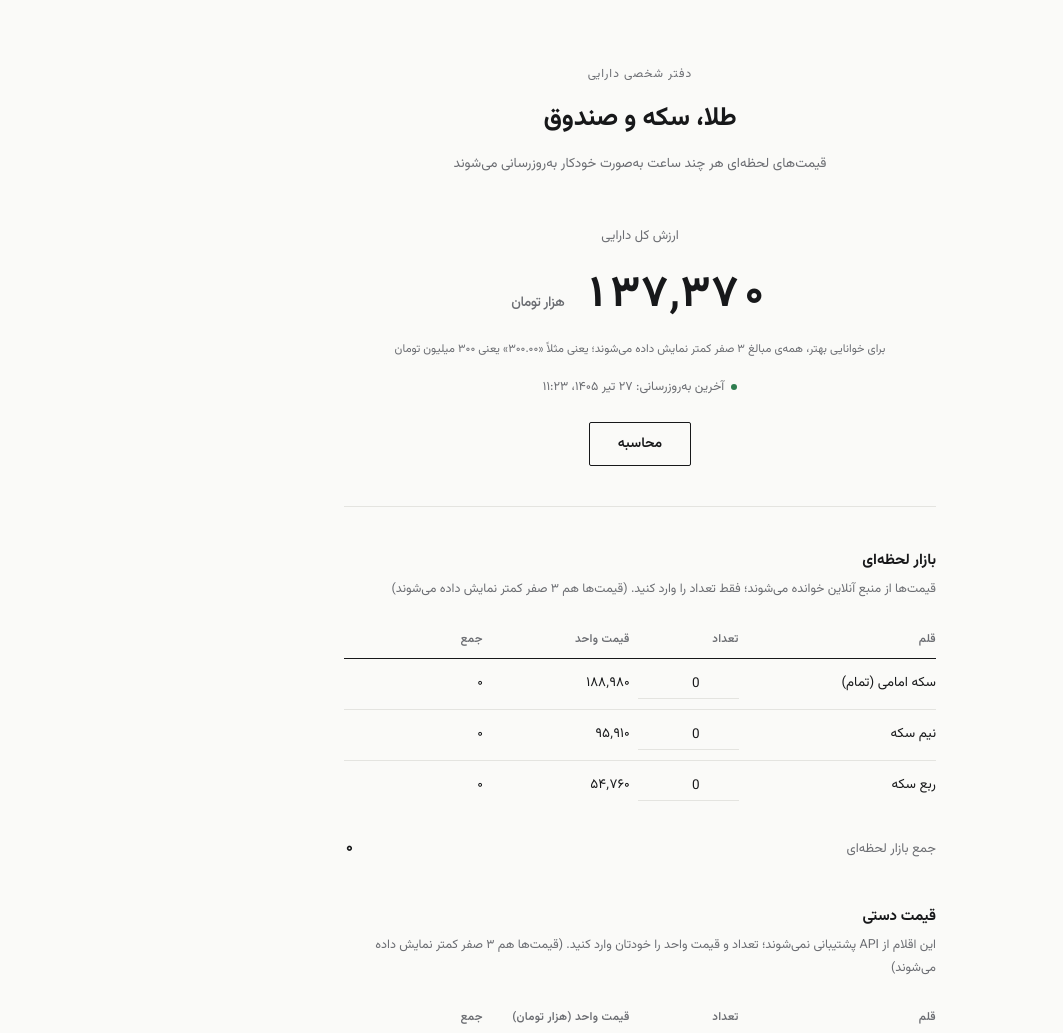
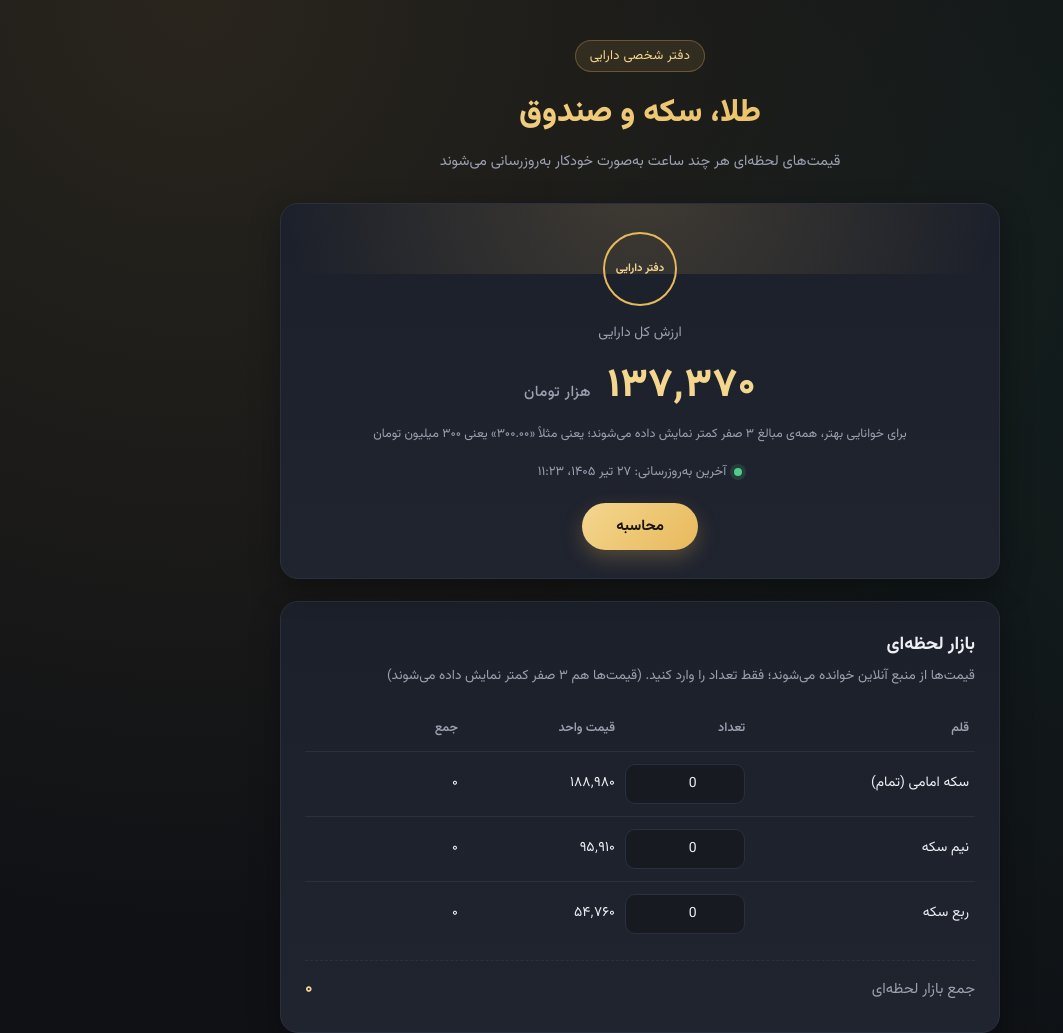
Before and after one commit to parsa8484/Seke, a plain HTML site: page index.html in a window 1280 px wide. Shown: the top 1033 px of the page, without its empty margins (0-1063 px from the left). Drawn offline with Linux system fonts and the light colour scheme.

Commit message:
Update style.css

```diff
--- a/css/style.css
+++ b/css/style.css
@@ -1,14 +1,19 @@
-@import url('https://fonts.googleapis.com/css2?family=Vazirmatn:wght@400;500;600;700&display=swap');
+@import url('https://fonts.googleapis.com/css2?family=Vazirmatn:wght@400;500;600;700;800&display=swap');
 
 :root {
-  --bg: #fafaf8;
-  --ink: #17181a;
-  --ink-dim: #6b6d72;
-  --line: #e4e4e0;
-  --accent: #b8860b;
-  --accent-soft: #f3ead6;
-  --green: #2e7d4f;
-  --red: #c4402f;
+  --bg: #0f1115;
+  --bg-soft: #171a21;
+  --card: #1c202a;
+  --card-2: #20242f;
+  --border: #2b3040;
+  --gold: #e8b95b;
+  --gold-soft: #f4d68f;
+  --text: #eef0f4;
+  --text-dim: #9aa1b1;
+  --green: #4fce88;
+  --red: #ef6a6a;
+  --radius: 18px;
+  --shadow: 0 10px 30px rgba(0, 0, 0, 0.35);
 }
 
 * {
@@ -22,83 +27,127 @@ html, body {
 
 body {
   font-family: 'Vazirmatn', Tahoma, sans-serif;
-  background: var(--bg);
-  color: var(--ink);
-  line-height: 1.8;
+  background:
+    radial-gradient(circle at 15% 0%, rgba(232, 185, 91, 0.12), transparent 45%),
+    radial-gradient(circle at 100% 20%, rgba(79, 206, 136, 0.08), transparent 40%),
+    var(--bg);
+  color: var(--text);
+  min-height: 100vh;
+  line-height: 1.7;
   -webkit-font-smoothing: antialiased;
 }
 
 .wrap {
-  max-width: 640px;
+  max-width: 760px;
   margin: 0 auto;
-  padding: 64px 24px 80px;
+  padding: 40px 20px 60px;
 }
 
 /* ---------- Header ---------- */
 
 .masthead {
   text-align: center;
-  margin-bottom: 48px;
+  margin-bottom: 28px;
 }
 
 .eyebrow {
-  display: block;
-  font-size: 12px;
-  color: var(--ink-dim);
-  letter-spacing: 1px;
-  margin: 0 0 10px;
+  display: inline-block;
+  font-size: 13px;
+  color: var(--gold-soft);
+  background: rgba(232, 185, 91, 0.1);
+  border: 1px solid rgba(232, 185, 91, 0.3);
+  padding: 4px 14px;
+  border-radius: 999px;
+  margin: 0 0 14px;
+  letter-spacing: 0.3px;
 }
 
 .masthead h1 {
-  font-size: 26px;
-  font-weight: 700;
+  font-size: 32px;
+  font-weight: 800;
   margin: 0 0 10px;
-  letter-spacing: -0.2px;
+  background: linear-gradient(90deg, var(--gold-soft), var(--gold));
+  -webkit-background-clip: text;
+  background-clip: text;
+  color: transparent;
 }
 
 .masthead .sub {
-  color: var(--ink-dim);
-  font-size: 13.5px;
+  color: var(--text-dim);
+  font-size: 14.5px;
   margin: 0;
 }
 
-/* ---------- Layout ---------- */
+/* ---------- Cards (shared) ---------- */
 
 .ledger {
   display: flex;
   flex-direction: column;
-  gap: 40px;
+  gap: 22px;
+}
+
+.seal-section,
+.book-section {
+  background: linear-gradient(180deg, var(--card), var(--card-2));
+  border: 1px solid var(--border);
+  border-radius: var(--radius);
+  box-shadow: var(--shadow);
+  padding: 28px 24px;
 }
 
 /* ---------- Total / seal section ---------- */
 
 .seal-section {
   text-align: center;
-  padding-bottom: 40px;
-  border-bottom: 1px solid var(--line);
+  position: relative;
+  overflow: hidden;
+}
+
+.seal-section::before {
+  content: "";
+  position: absolute;
+  inset: -40% -20% auto -20%;
+  height: 220px;
+  background: radial-gradient(circle, rgba(232, 185, 91, 0.18), transparent 70%);
+  pointer-events: none;
 }
 
 .seal {
-  display: none;
+  display: inline-flex;
+  align-items: center;
+  justify-content: center;
+  width: 74px;
+  height: 74px;
+  border-radius: 50%;
+  border: 2px solid var(--gold);
+  color: var(--gold-soft);
+  margin: 0 auto 16px;
+  position: relative;
+}
+
+.seal-label {
+  font-size: 11px;
+  font-weight: 700;
+  padding: 0 6px;
 }
 
 .total-label {
-  color: var(--ink-dim);
-  font-size: 13px;
-  margin-bottom: 8px;
+  color: var(--text-dim);
+  font-size: 14px;
+  margin-bottom: 6px;
 }
 
 .total-amount {
-  font-size: 44px;
-  font-weight: 700;
-  letter-spacing: -0.5px;
-  font-variant-numeric: tabular-nums;
+  font-size: 40px;
+  font-weight: 800;
+  color: var(--gold-soft);
+  letter-spacing: 0.5px;
 }
 
 .total-amount small {
-  font-size: 14px;
+  font-size: 15px;
   font-weight: 500;
-  color: var(--ink-dim);
+  color: var(--text-dim);
   margin-right: 6px;
 }
 
@@ -106,64 +155,71 @@ body {
   display: flex;
   align-items: center;
   justify-content: center;
-  gap: 7px;
-  margin: 16px 0 24px;
-  font-size: 12.5px;
-  color: var(--ink-dim);
+  gap: 8px;
+  margin: 16px 0 20px;
+  font-size: 13px;
+  color: var(--text-dim);
 }
 
 .dot {
-  width: 6px;
-  height: 6px;
+  width: 8px;
+  height: 8px;
   border-radius: 50%;
   background: var(--green);
+  box-shadow: 0 0 0 4px rgba(79, 206, 136, 0.15);
 }
 
 .dot.stale {
   background: var(--red);
+  box-shadow: 0 0 0 4px rgba(239, 106, 106, 0.15);
 }
 
 .calc-btn {
   appearance: none;
-  border: 1px solid var(--ink);
+  border: none;
   cursor: pointer;
   font-family: inherit;
-  font-weight: 600;
-  font-size: 14px;
-  color: var(--ink);
-  background: transparent;
-  padding: 10px 28px;
-  border-radius: 2px;
-  transition: background 0.15s ease, color 0.15s ease;
+  font-weight: 700;
+  font-size: 15px;
+  color: #1a1508;
+  background: linear-gradient(135deg, var(--gold-soft), var(--gold));
+  padding: 12px 34px;
+  border-radius: 999px;
+  box-shadow: 0 8px 20px rgba(232, 185, 91, 0.25);
+  transition: transform 0.15s ease, box-shadow 0.15s ease;
 }
 
 .calc-btn:hover {
-  background: var(--ink);
-  color: var(--bg);
+  transform: translateY(-2px);
+  box-shadow: 0 12px 26px rgba(232, 185, 91, 0.35);
+}
+
+.calc-btn:active {
+  transform: translateY(0);
 }
 
 /* ---------- Table sections ---------- */
 
 .book-section h2 {
   margin: 0 0 4px;
-  font-size: 15px;
+  font-size: 18px;
   font-weight: 700;
 }
 
 .book-section .desc {
   margin: 0 0 18px;
-  color: var(--ink-dim);
-  font-size: 12.5px;
+  color: var(--text-dim);
+  font-size: 13.5px;
 }
 
 .row {
   display: grid;
-  grid-template-columns: 1.5fr 0.8fr 1.1fr 1.1fr;
+  grid-template-columns: 1.6fr 0.9fr 1.1fr 1.1fr;
   align-items: center;
-  gap: 8px;
-  padding: 10px 0;
-  border-bottom: 1px solid var(--line);
-  font-size: 13.5px;
+  gap: 10px;
+  padding: 12px 6px;
+  border-bottom: 1px solid var(--border);
+  font-size: 14px;
 }
 
 .row:last-child {
@@ -171,89 +227,93 @@ body {
 }
 
 .row.head {
-  color: var(--ink-dim);
-  font-size: 11.5px;
+  color: var(--text-dim);
+  font-size: 12.5px;
   font-weight: 600;
-  letter-spacing: 0.3px;
-  border-bottom: 1px solid var(--ink);
-  padding-bottom: 8px;
+  border-bottom: 1px solid var(--border);
 }
 
 .row input {
   width: 100%;
   font-family: inherit;
-  background: transparent;
-  border: none;
-  border-bottom: 1px solid var(--line);
-  color: var(--ink);
-  border-radius: 0;
-  padding: 4px 2px;
-  font-size: 13.5px;
+  background: var(--bg-soft);
+  border: 1px solid var(--border);
+  color: var(--text);
+  border-radius: 10px;
+  padding: 8px 10px;
+  font-size: 14px;
   text-align: center;
-  font-variant-numeric: tabular-nums;
   transition: border-color 0.15s ease;
 }
 
 .row input:focus {
   outline: none;
-  border-color: var(--accent);
+  border-color: var(--gold);
 }
 
 .section-total {
   display: flex;
   justify-content: space-between;
-  align-items: baseline;
-  margin-top: 12px;
-  padding-top: 12px;
-  font-size: 13px;
-  color: var(--ink-dim);
+  align-items: center;
+  margin-top: 14px;
+  padding-top: 14px;
+  border-top: 1px dashed var(--border);
+  font-size: 15px;
+  color: var(--text-dim);
 }
 
 .section-total b {
-  color: var(--ink);
-  font-size: 16px;
-  font-variant-numeric: tabular-nums;
+  color: var(--gold-soft);
+  font-size: 17px;
 }
 
 /* ---------- Footer ---------- */
 
 .footer-note {
   text-align: center;
-  font-size: 11.5px;
-  color: var(--ink-dim);
+  font-size: 12.5px;
+  color: var(--text-dim);
   margin-top: 4px;
 }
 
 .page-footer {
   text-align: center;
-  font-size: 11.5px;
-  color: var(--ink-dim);
-  margin-top: 40px;
+  font-size: 12.5px;
+  color: var(--text-dim);
+  margin-top: 28px;
 }
 
 .page-footer a {
-  color: var(--ink);
+  color: var(--gold-soft);
+  text-decoration: none;
+}
+
+.page-footer a:hover {
   text-decoration: underline;
-  text-underline-offset: 2px;
 }
 
 /* ---------- Responsive ---------- */
 
-@media (max-width: 480px) {
+@media (max-width: 520px) {
   .wrap {
-    padding: 40px 16px 60px;
+    padding: 24px 14px 40px;
   }
 
   .masthead h1 {
-    font-size: 22px;
+    font-size: 26px;
   }
 
   .total-amount {
-    font-size: 34px;
+    font-size: 32px;
   }
 
   .row {
-    grid-template-columns: 1.2fr 0.7fr 1fr 1fr;
-    font-size: 12px;
+    grid-template-columns: 1.3fr 0.7fr 1fr 1fr;
+    font-size: 12.5px;
+  }
+
+  .row input {
+    padding: 6px 6px;
+    font-size: 12.5px;
   }
 }
```
